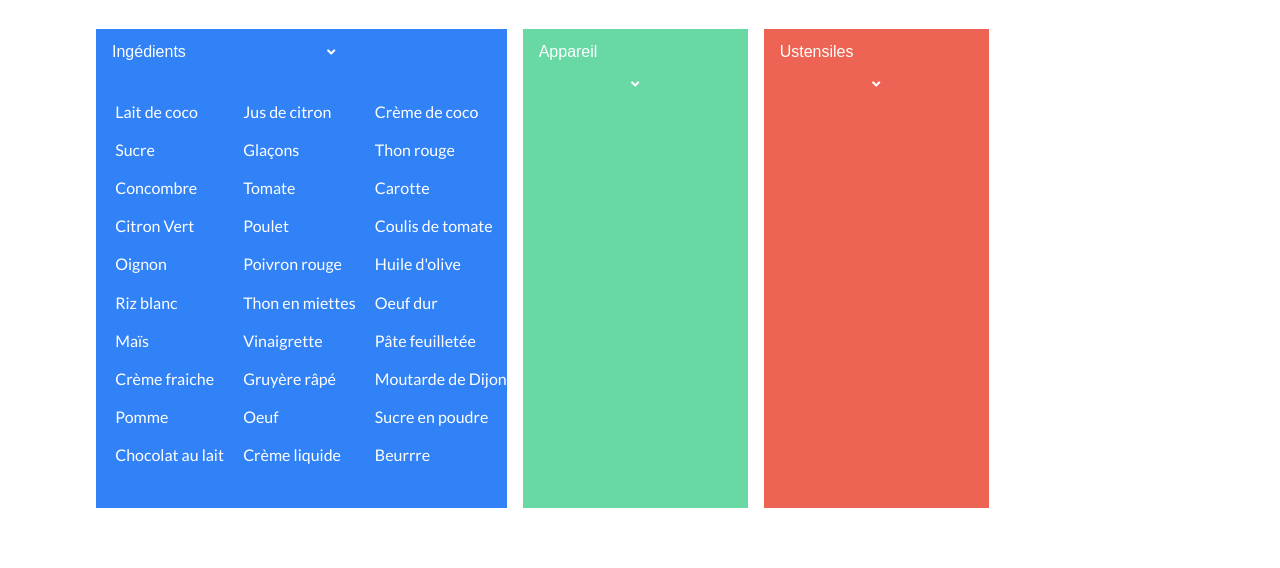
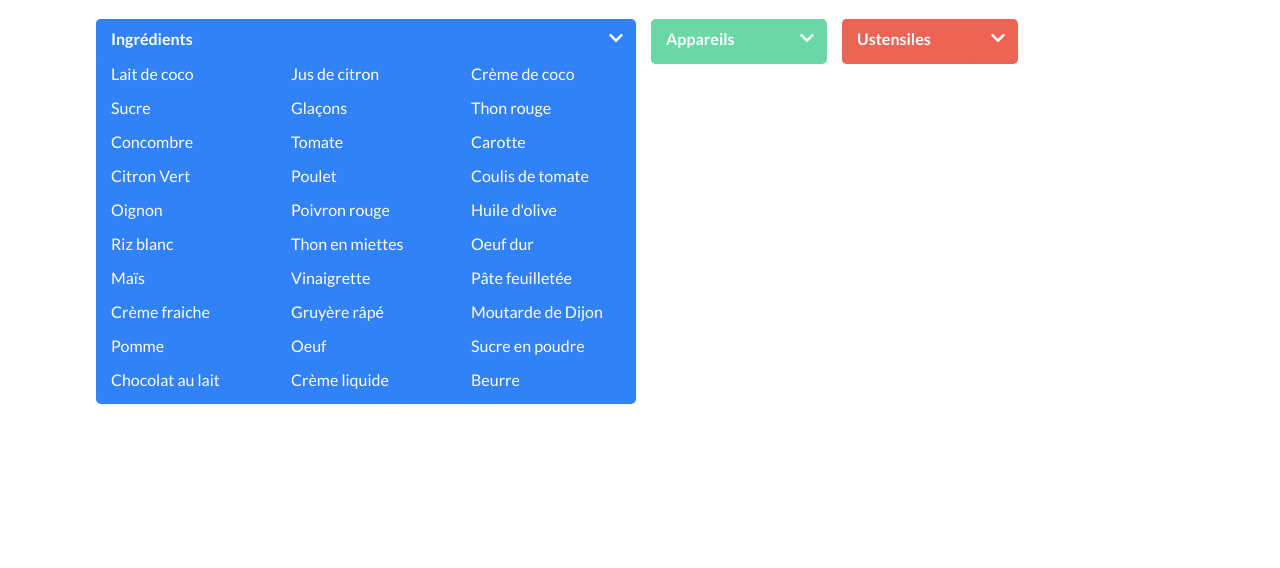
Before and after one commit to elodie-baeza/ElodieBaeza_5_21052021, a website with bundled scripts: page index.html in a window 1280 px wide. Shown: the part 232-800 px from the top of the page. Built offline with nearby package versions, Linux system fonts and the light colour scheme.

Commit message:
search + filtre html css

```diff
--- a/index.html
+++ b/index.html
@@ -10,6 +10,7 @@
     <link href="https://fonts.googleapis.com/css2?family=Lato:wght@400;700&display=swap" rel="stylesheet">
     <link href="https://fonts.googleapis.com/css2?family=DM+Sans:wght@700&display=swap" rel="stylesheet">
     <link href="https://fonts.googleapis.com/css2?family=Open+Sans&family=Roboto:wght@100;400;700&display=swap" rel="stylesheet">
+    <link rel="stylesheet" href="https://stackpath.bootstrapcdn.com/bootstrap/4.3.1/css/bootstrap.min.css" integrity="sha384-ggOyR0iXCbMQv3Xipma34MD+dH/1fQ784/j6cY/iJTQUOhcWr7x9JvoRxT2MZw1T" crossorigin="anonymous">
     <link rel="stylesheet" href="https://use.fontawesome.com/releases/v5.15.2/css/all.css">
     <link rel="stylesheet" href="./public/css/style.css">
     <script type="module" src="app.js"></script>
@@ -17,7 +18,7 @@
 <body>
     <header>
         <div>
-        <img src="logo.png" alt="">
+            <img src="logo.png" alt="">
         </div>
         <h1>Les petits plats</h1>
     </header>
@@ -29,137 +30,135 @@
                     <i class="fa fa-search fa-2x" aria-hidden="true"></i>
                 </button>
             </div>
-            <div class="tags">
-                <div class="filtres filtres--ingredients">
-                    <div>
-                        <input type="text" name="ingredients" id="ingredients" placeholder="Ingédients">
-                        <button>
-                            <i class="fas fa-angle-down" aria-hidden="true"></i>
-                        </button>
+
+            <div class="filtresContainer">
+                <div class="container container--ingredients">
+                    <div class="row justify-content-between">
+                            <input class="col-9" type="text" id="inputIngredients" name="ingredients" placeholder="Ingrédients">
+                            <button type="button" class="btn">
+                                <i class="fas fa-chevron-down"></i>
+                            </button>
                     </div>
-                    <ul>
-                        <li>Lait de coco</li>
-                        <li>Sucre</li>
-                        <li>Concombre</li>
-                        <li>Citron Vert</li>
-                        <li>Oignon</li>
-                        <li>Riz blanc</li>
-                        <li>Maïs</li>
-                        <li>Crème fraiche</li>
-                        <li>Pomme</li>
-                        <li>Chocolat au lait</li>
-                        <li>Jus de citron</li>
-                        <li>Glaçons</li>
-                        <li>Tomate</li>
-                        <li>Poulet</li>
-                        <li>Poivron rouge</li>
-                        <li>Thon en miettes</li>
-                        <li>Vinaigrette</li>
-                        <li>Gruyère râpé</li>
-                        <li>Oeuf</li>
-                        <li>Crème liquide</li>
-                        <li>Crème de coco</li>
-                        <li>Thon rouge</li>
-                        <li>Carotte</li>
-                        <li>Coulis de tomate</li>
-                        <li>Huile d'olive</li>
-                        <li>Oeuf dur</li>
-                        <li>Pâte feuilletée</li>
-                        <li>Moutarde de Dijon</li>
-                        <li>Sucre en poudre</li>
-                        <li>Beurrre</li>
-                    </ul>
+                    <div class="row">
+                        <a class="col-4" href="#">Lait de coco</a>
+                        <a class="col-4" href="#">Jus de citron</a>
+                        <a class="col-4" href="#">Crème de coco</a>
+                        <a class="col-4" href="#">Sucre</a>
+                        <a class="col-4" href="#">Glaçons</a>
+                        <a class="col-4" href="#">Thon rouge</a>
+                        <a class="col-4" href="#">Concombre</a>
+                        <a class="col-4" href="#">Tomate</a>
+                        <a class="col-4" href="#">Carotte</a>
+                        <a class="col-4" href="#">Citron Vert</a>
+                        <a class="col-4" href="#">Poulet</a>
+                        <a class="col-4" href="#">Coulis de tomate</a>
+                        <a class="col-4" href="#">Oignon</a>
+                        <a class="col-4" href="#">Poivron rouge</a>
+                        <a class="col-4" href="#">Huile d'olive</a>
+                        <a class="col-4" href="#">Riz blanc</a>
+                        <a class="col-4" href="#">Thon en miettes</a>
+                        <a class="col-4" href="#">Oeuf dur</a>
+                        <a class="col-4" href="#">Maïs</a>
+                        <a class="col-4" href="#">Vinaigrette</a>
+                        <a class="col-4" href="#">Pâte feuilletée</a>
+                        <a class="col-4" href="#">Crème fraiche</a>
+                        <a class="col-4" href="#">Gruyère râpé</a>
+                        <a class="col-4" href="#">Moutarde de Dijon</a>
+                        <a class="col-4" href="#">Pomme</a>
+                        <a class="col-4" href="#">Oeuf</a>
+                        <a class="col-4" href="#">Sucre en poudre</a>
+                        <a class="col-4" href="#">Chocolat au lait</a>
+                        <a class="col-4" href="#">Crème liquide</a>
+                        <a class="col-4" href="#">Beurre</a>
+                    </div>
                 </div>
-                <div class="filtres filtres--appareil">
-                    <input type="text" name="appareil" id="appareil" placeholder="Appareil">
-                    <button>
-                        <i class="fas fa-angle-down" aria-hidden="true"></i>
-                    </button>
-                    <!-- <ul>
-                        <li>Lait de coco</li>
-                        <li>Sucre</li>
-                        <li>Concombre</li>
-                        <li>Citron Vert</li>
-                        <li>Oignon</li>
-                        <li>Riz blanc</li>
-                        <li>Maïs</li>
-                        <li>Crème fraiche</li>
-                        <li>Pomme</li>
-                        <li>Chocolat au lait</li>
-                        <li>Jus de citron</li>
-                        <li>Glaçons</li>
-                        <li>Tomate</li>
-                        <li>Poulet</li>
-                        <li>Poivron rouge</li>
-                        <li>Thon en miettes</li>
-                        <li>Vinaigrette</li>
-                        <li>Gruyère râpé</li>
-                        <li>Oeuf</li>
-                        <li>Crème liquide</li>
-                        <li>Crème de coco</li>
-                        <li>Thon rouge</li>
-                        <li>Carotte</li>
-                        <li>Coulis de tomate</li>
-                        <li>Huile d'olive</li>
-                        <li>Oeuf dur</li>
-                        <li>Pâte feuilletée</li>
-                        <li>Moutarde de Dijon</li>
-                        <li>Sucre en poudre</li>
-                        <li>Beurrre</li>
-                    </ul> -->
+
+                <div class="container container--appareils">
+                    <div class="row justify-content-between">
+                            <input class="col-9" type="text" id="inputAppareils" name="appareils" placeholder="Appareils">
+                            <button type="button" class="btn">
+                                <i class="fas fa-chevron-down"></i>
+                            </button>
+                    </div>
+                    <!-- <div class="row">
+                        <a class="col-4" href="#">Lait de coco</a>
+                        <a class="col-4" href="#">Jus de citron</a>
+                        <a class="col-4" href="#">Crème de coco</a>
+                        <a class="col-4" href="#">Sucre</a>
+                        <a class="col-4" href="#">Glaçons</a>
+                        <a class="col-4" href="#">Thon rouge</a>
+                        <a class="col-4" href="#">Concombre</a>
+                        <a class="col-4" href="#">Tomate</a>
+                        <a class="col-4" href="#">Carotte</a>
+                        <a class="col-4" href="#">Citron Vert</a>
+                        <a class="col-4" href="#">Poulet</a>
+                        <a class="col-4" href="#">Coulis de tomate</a>
+                        <a class="col-4" href="#">Oignon</a>
+                        <a class="col-4" href="#">Poivron rouge</a>
+                        <a class="col-4" href="#">Huile d'olive</a>
+                        <a class="col-4" href="#">Riz blanc</a>
+                        <a class="col-4" href="#">Thon en miettes</a>
+                        <a class="col-4" href="#">Oeuf dur</a>
+                        <a class="col-4" href="#">Maïs</a>
+                        <a class="col-4" href="#">Vinaigrette</a>
+                        <a class="col-4" href="#">Pâte feuilletée</a>
+                        <a class="col-4" href="#">Crème fraiche</a>
+                        <a class="col-4" href="#">Gruyère râpé</a>
+                        <a class="col-4" href="#">Moutarde de Dijon</a>
+                        <a class="col-4" href="#">Pomme</a>
+                        <a class="col-4" href="#">Oeuf</a>
+                        <a class="col-4" href="#">Sucre en poudre</a>
+                        <a class="col-4" href="#">Chocolat au lait</a>
+                        <a class="col-4" href="#">Crème liquide</a>
+                        <a class="col-4" href="#">Beurre</a>
+                    </div> -->
                 </div>
-                <div class="filtres filtres--ustensiles">
-                    <input type="text" name="ustensiles" id="ustensiles" placeholder="Ustensiles">
-                    <button>
-                        <i class="fas fa-angle-down" aria-hidden="true"></i>
-                    </button>
-                    <!-- <ul>
-                        <li>Lait de coco</li>
-                        <li>Sucre</li>
-                        <li>Concombre</li>
-                        <li>Citron Vert</li>
-                        <li>Oignon</li>
-                        <li>Riz blanc</li>
-                        <li>Maïs</li>
-                        <li>Crème fraiche</li>
-                        <li>Pomme</li>
-                        <li>Chocolat au lait</li>
-                        <li>Jus de citron</li>
-                        <li>Glaçons</li>
-                        <li>Tomate</li>
-                        <li>Poulet</li>
-                        <li>Poivron rouge</li>
-                        <li>Thon en miettes</li>
-                        <li>Vinaigrette</li>
-                        <li>Gruyère râpé</li>
-                        <li>Oeuf</li>
-                        <li>Crème liquide</li>
-                        <li>Crème de coco</li>
-                        <li>Thon rouge</li>
-                        <li>Carotte</li>
-                        <li>Coulis de tomate</li>
-                        <li>Huile d'olive</li>
-                        <li>Oeuf dur</li>
-                        <li>Pâte feuilletée</li>
-                        <li>Moutarde de Dijon</li>
-                        <li>Sucre en poudre</li>
-                        <li>Beurrre</li>
-                    </ul> -->
+
+                <div class="container container--ustensiles">
+                    <div class="row justify-content-between">
+                            <input class="col-9" type="text" id="inputUstensiles" name="ustensiles" placeholder="Ustensiles">
+                            <button type="button" class="btn">
+                                <i class="fas fa-chevron-down"></i>
+                            </button>
+                    </div>
+                    <!-- <div class="row">
+                        <a class="col-4" href="#">Lait de coco</a>
+                        <a class="col-4" href="#">Jus de citron</a>
+                        <a class="col-4" href="#">Crème de coco</a>
+                        <a class="col-4" href="#">Sucre</a>
+                        <a class="col-4" href="#">Glaçons</a>
+                        <a class="col-4" href="#">Thon rouge</a>
+                        <a class="col-4" href="#">Concombre</a>
+                        <a class="col-4" href="#">Tomate</a>
+                        <a class="col-4" href="#">Carotte</a>
+                        <a class="col-4" href="#">Citron Vert</a>
+                        <a class="col-4" href="#">Poulet</a>
+                        <a class="col-4" href="#">Coulis de tomate</a>
+                        <a class="col-4" href="#">Oignon</a>
+                        <a class="col-4" href="#">Poivron rouge</a>
+                        <a class="col-4" href="#">Huile d'olive</a>
+                        <a class="col-4" href="#">Riz blanc</a>
+                        <a class="col-4" href="#">Thon en miettes</a>
+                        <a class="col-4" href="#">Oeuf dur</a>
+                        <a class="col-4" href="#">Maïs</a>
+                        <a class="col-4" href="#">Vinaigrette</a>
+                        <a class="col-4" href="#">Pâte feuilletée</a>
+                        <a class="col-4" href="#">Crème fraiche</a>
+                        <a class="col-4" href="#">Gruyère râpé</a>
+                        <a class="col-4" href="#">Moutarde de Dijon</a>
+                        <a class="col-4" href="#">Pomme</a>
+                        <a class="col-4" href="#">Oeuf</a>
+                        <a class="col-4" href="#">Sucre en poudre</a>
+                        <a class="col-4" href="#">Chocolat au lait</a>
+                        <a class="col-4" href="#">Crème liquide</a>
+                        <a class="col-4" href="#">Beurre</a>
+                    </div> -->
                 </div>
             </div>
         </section>
-        <!-- <figure id="1">
-            <figcaption>
-                <header>
-                    <p>Limonade de coco</p>
-                    <i class="far fa-clock" aria-hidden="true"></i>
-                    <p>10 min</p>
-                </header>
-                <ul>
-                    <li></li>
-                </ul>
-            </figcaption>
-        </figure> -->
     </main>
+    <script src="https://code.jquery.com/jquery-3.3.1.slim.min.js" integrity="sha384-q8i/X+965DzO0rT7abK41JStQIAqVgRVzpbzo5smXKp4YfRvH+8abtTE1Pi6jizo" crossorigin="anonymous"></script>
+    <script src="https://cdnjs.cloudflare.com/ajax/libs/popper.js/1.14.3/umd/popper.min.js" integrity="sha384-ZMP7rVo3mIykV+2+9J3UJ46jBk0WLaUAdn689aCwoqbBJiSnjAK/l8WvCWPIPm49" crossorigin="anonymous"></script>
+    <script src="https://stackpath.bootstrapcdn.com/bootstrap/4.1.3/js/bootstrap.min.js" integrity="sha384-ChfqqxuZUCnJSK3+MXmPNIyE6ZbWh2IMqE241rYiqJxyMiZ6OW/JmZQ5stwEULTy" crossorigin="anonymous"></script>
 </body>
 </html>
--- a/package.json
+++ b/package.json
@@ -4,7 +4,8 @@
   "description": "",
   "main": "app.js",
   "scripts": {
-    "sass": "sass --watch ./sass/main.scss:./public/css/style.css"
+    "sass": "sass --watch ./sass/main.scss:./public/css/style.css",
+    "prefix": "postcss ./public/css/style.css --use autoprefixer -d ./public/css/prefixed/"
   },
   "author": "",
   "license": "ISC"
--- a/sass/base/_base.scss
+++ b/sass/base/_base.scss
@@ -1,3 +1,11 @@
+*,
+*::after,
+*::before {
+    margin: 0;
+    padding: 0;
+    box-sizing: inherit;
+}
+
 body {
     margin: auto;
     box-sizing: border-box;
@@ -5,8 +13,6 @@ body {
     background: #ffffff;
 }
 
-
-
 main{
     margin: 0 6rem;
 }
--- a/sass/base/_typography.scss
+++ b/sass/base/_typography.scss
@@ -1,3 +1,14 @@
 body {
     font-family: 'lato', sans-serif;
 }
+
+input{
+    font-family: 'lato', sans-serif;
+    font-weight: bold;
+    font-size: 18px;
+}
+
+li {
+    font-family: Lato;
+    font-size: 18px;
+}
--- a/sass/components/_buttons.scss
+++ b/sass/components/_buttons.scss
@@ -2,4 +2,5 @@
     border: none;
     background-color: #E7E7E7;
     border-radius: 0 5px 5px 0;
+    padding: 0 1rem;
 }
--- a/sass/layout/_container.scss
+++ b/sass/layout/_container.scss
@@ -13,69 +13,60 @@
         &[type="text"] {
             padding: 1.5rem;
         }
+        &:focus-visible{
+            outline-width: 0;
+        }
 }
 
-.tags {
+.list-group {
+    flex-wrap: wrap;
+    max-height: 530px;
+}
+
+.container {
+    width: auto;
+    max-width: 540px;
+    margin-left: 0;
+    margin-right: 15px;
+}
+
+.col-4 {
+    padding-top: 5px;
+    padding-bottom: 5px;
+}
+
+.filtresContainer {
     display: flex;
 }
 
-.filtres {
-    margin-right: 1rem;
-    display: flex;
-    flex-direction: column;
-        div{
-            display: flex;
-        }
-        label {
-         color: white;
-         padding-right: 2rem;
-        }
-        &--ingredients {
-            background: #3282F7;
-        }
-        &--appareil {
-            background: #68D9A4;
-        }
-        &--ustensiles {
-            background: #ED6454;
-        }
-
-        button {
-            border: none;
-            background: transparent;
-        }
-        ul {
-            position: relative;
-            z-index: 5;
-            display: flex;
-            flex-wrap: wrap;
-            flex-direction: column;
-            padding-left: 0;
-            height: 400px;
-            background: #3282F7;
-        }
-        li{
-            list-style: none;
-            padding: 0.6rem 0 0.6rem 1.2rem;
-            color: white;
-        }
-}
-
-.fa-angle-down {
+.fa-chevron-down {
     color: white;
 }
 
-#ingredients {
+.container--ingredients {
+    // width: 11rem;
+}
+
+.container--ingredients>div, .container--ingredients input {
     background: #3282F7;
     @include filtreInput;
 }
 
-#appareil {
+.container--appareils {
+    width: 11rem;
+}
+
+.container--appareils>div, .container--appareils input {
     background: #68D9A4;
+    width: 11rem;
     @include filtreInput;
 }
 
-#ustensiles {
+.container--ustensiles {
+    width: 11rem;
+}
+.container--ustensiles>div, .container--ustensiles input {
     background: #ED6454;
+    width: 11rem;
     @include filtreInput;
 }
```
Also changed, not shown: sass/utils/_mixins.scss (+10 -2 lines), public/css/style.css, sass/main.css, 2 other files.
